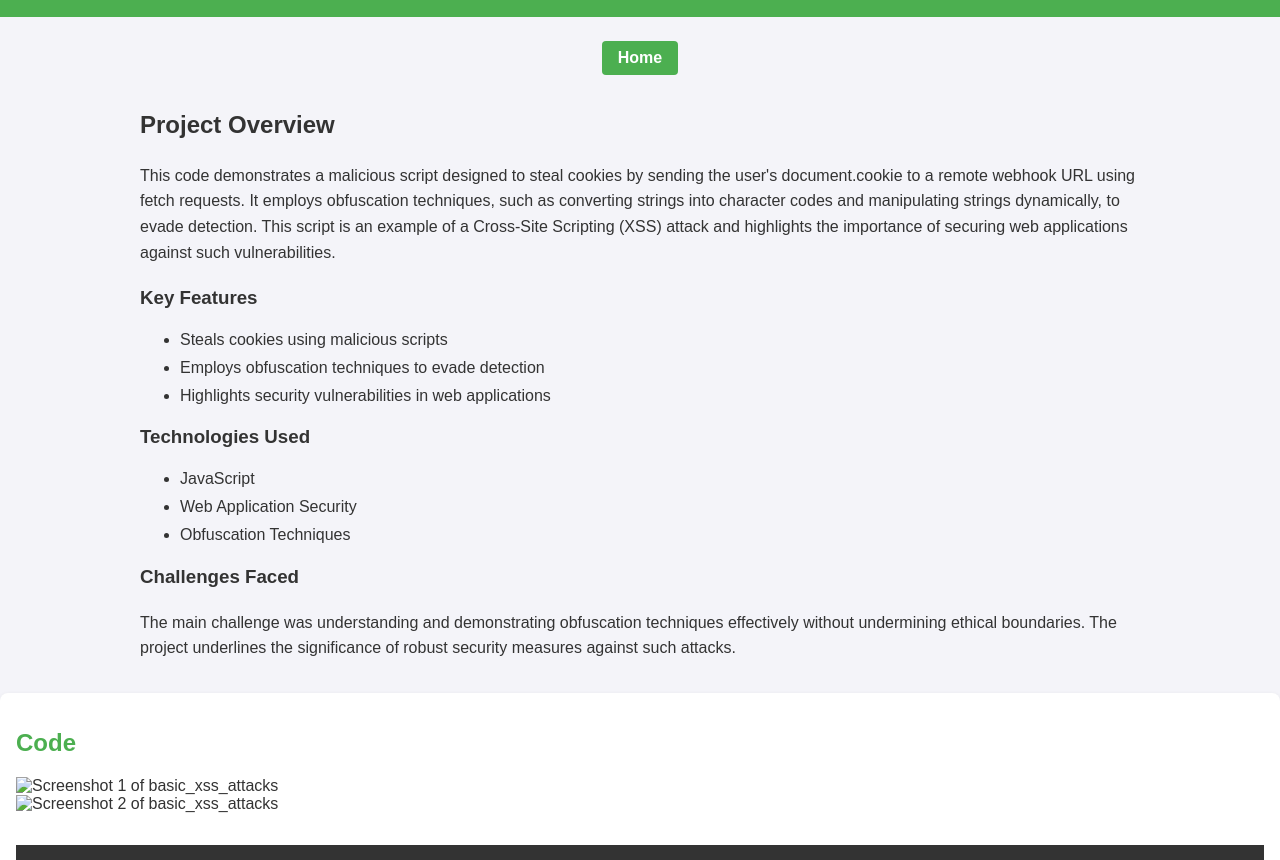
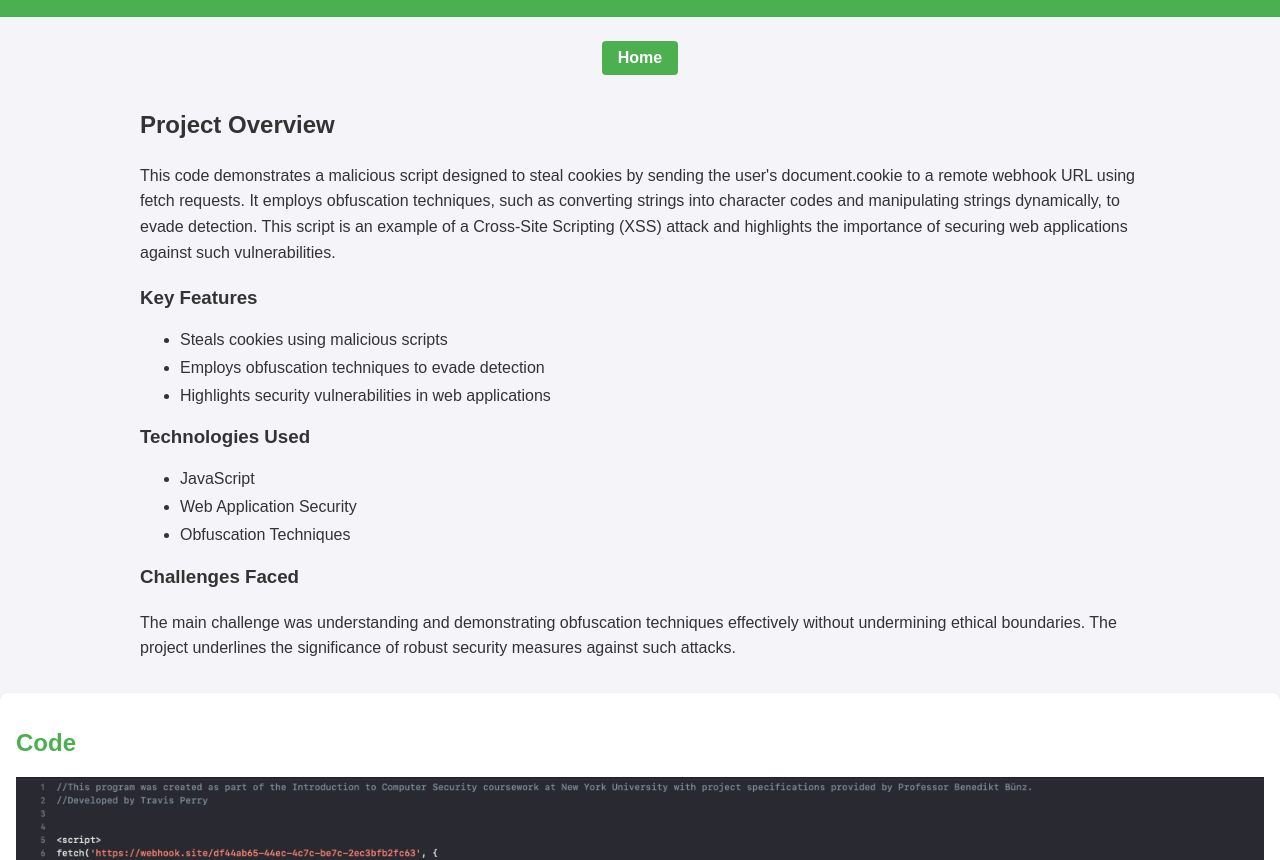
Before and after one commit to thp5447/portfolio, a plain HTML site: page basic_xss_attacks.html in a window 1280 px wide. Shown: the part 95-955 px from the top of the page. Drawn offline with Linux system fonts and the light colour scheme.

Commit message:
Update basic_xss_attacks.html

```diff
--- a/basic_xss_attacks.html
+++ b/basic_xss_attacks.html
@@ -42,8 +42,8 @@
     <h2>Code</h2>
 
     <div class="code-container">
-        <img src="images/basic_xxs_attacks/xss1.png" alt="Screenshot 1 of basic_xss_attacks" class="project-screenshot">
-        <img src="images/basic_xxs_attacks/xss2.png" alt="Screenshot 2 of basic_xss_attacks" class="project-screenshot">
+        <img src="xss1.png" alt="Screenshot 1 of basic_xss_attacks" class="project-screenshot">
+        <img src="xss2.png" alt="Screenshot 2 of basic_xss_attacks" class="project-screenshot">
     </div>
 
 <footer>
```
